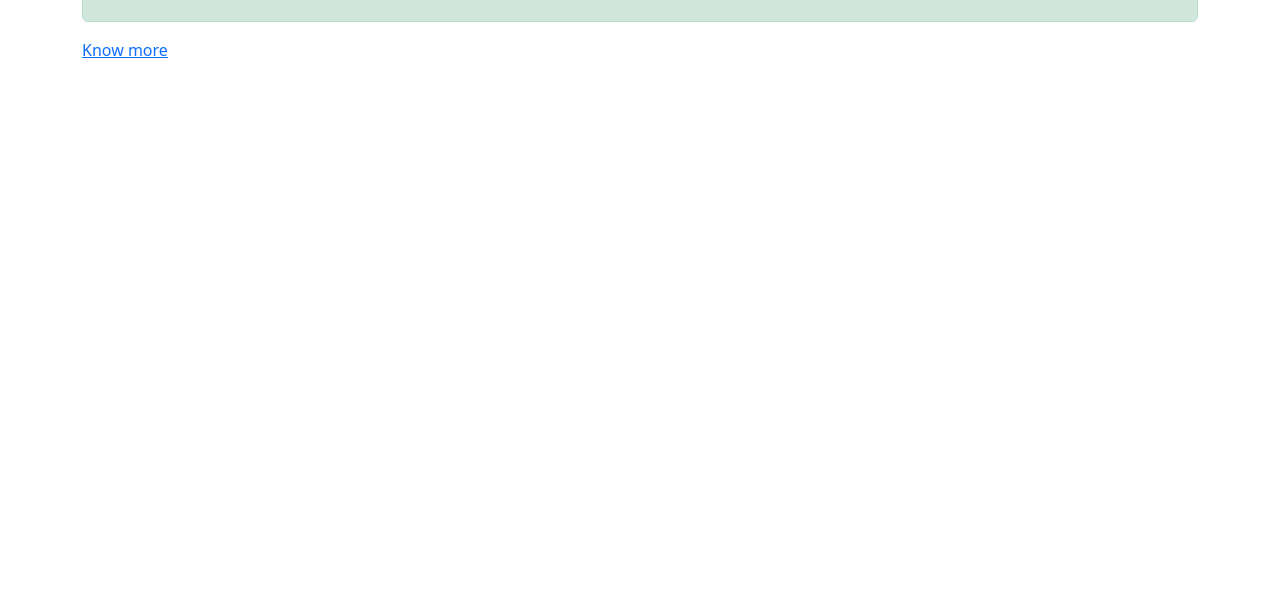
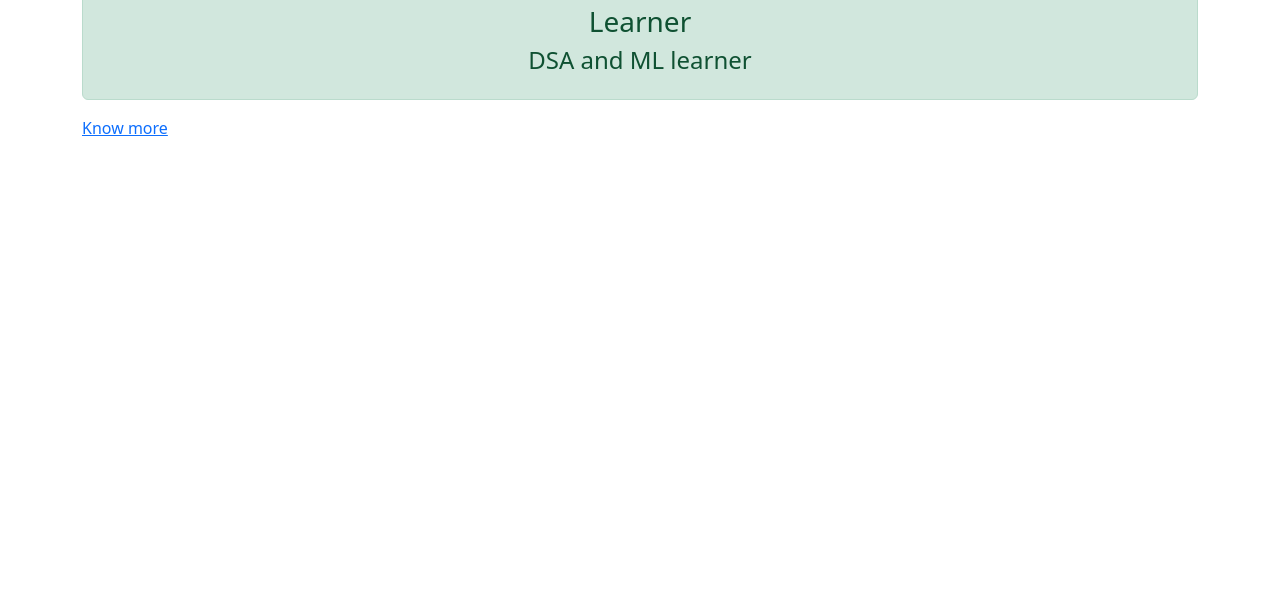
Before and after one commit to Saphal47/my-portfolio, a plain HTML site: page home.html in a window 1280 px wide. Shown: the part 190-800 px from the top of the page. Drawn offline with nearby package versions, Linux system fonts and the light colour scheme.

Commit message:
Add info about me

```diff
--- a/home.html
+++ b/home.html
@@ -51,6 +51,8 @@
           <div class="container alert alert-success text-center" >
             <h1>Saphal Kumar</h1>
             <h3>IIT (ISM) Dhanbad</h3>
+            <h3>Learner</h3>
+            <h4>DSA and ML learner</h4>
           </div>
 
 
```
